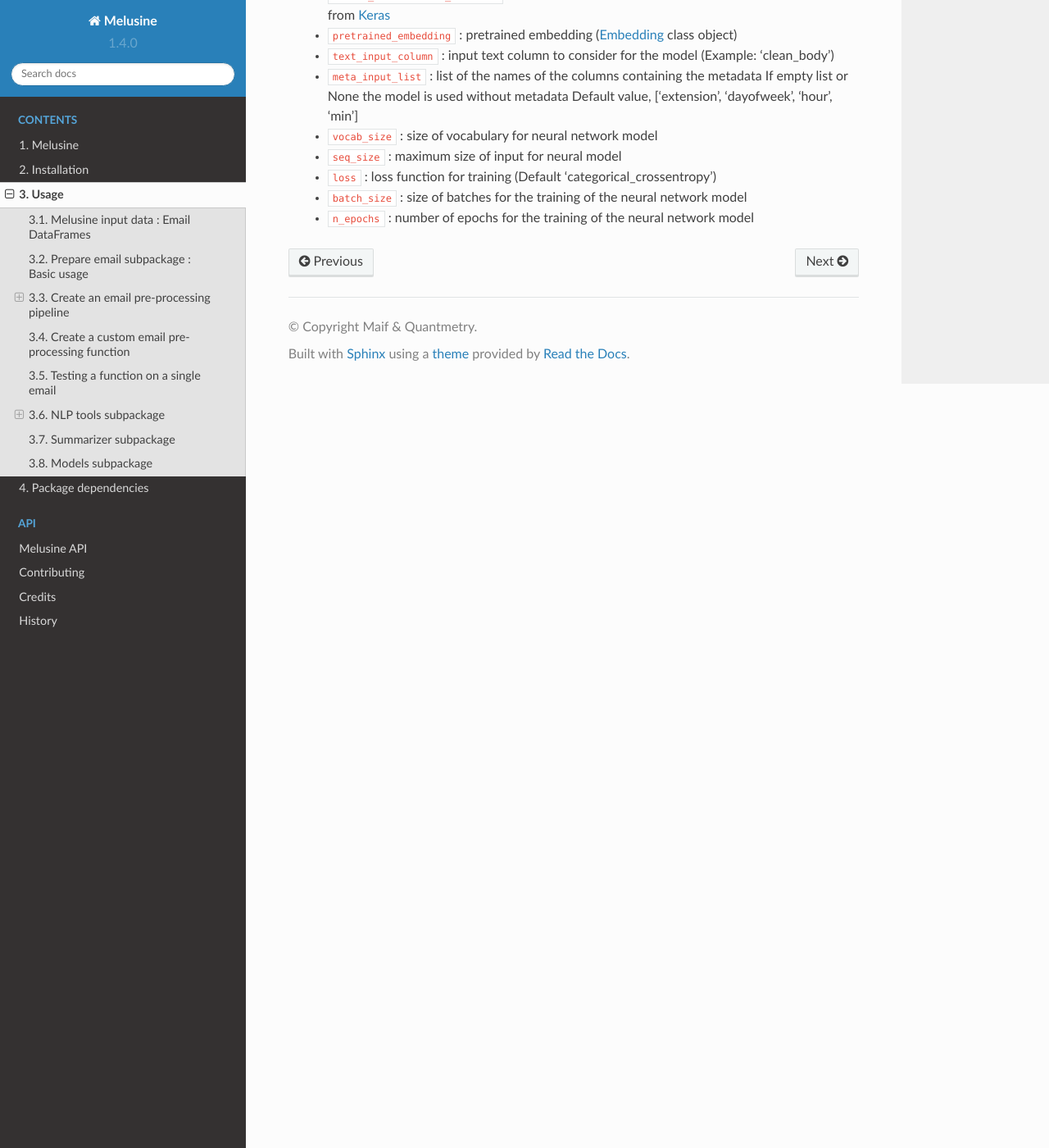
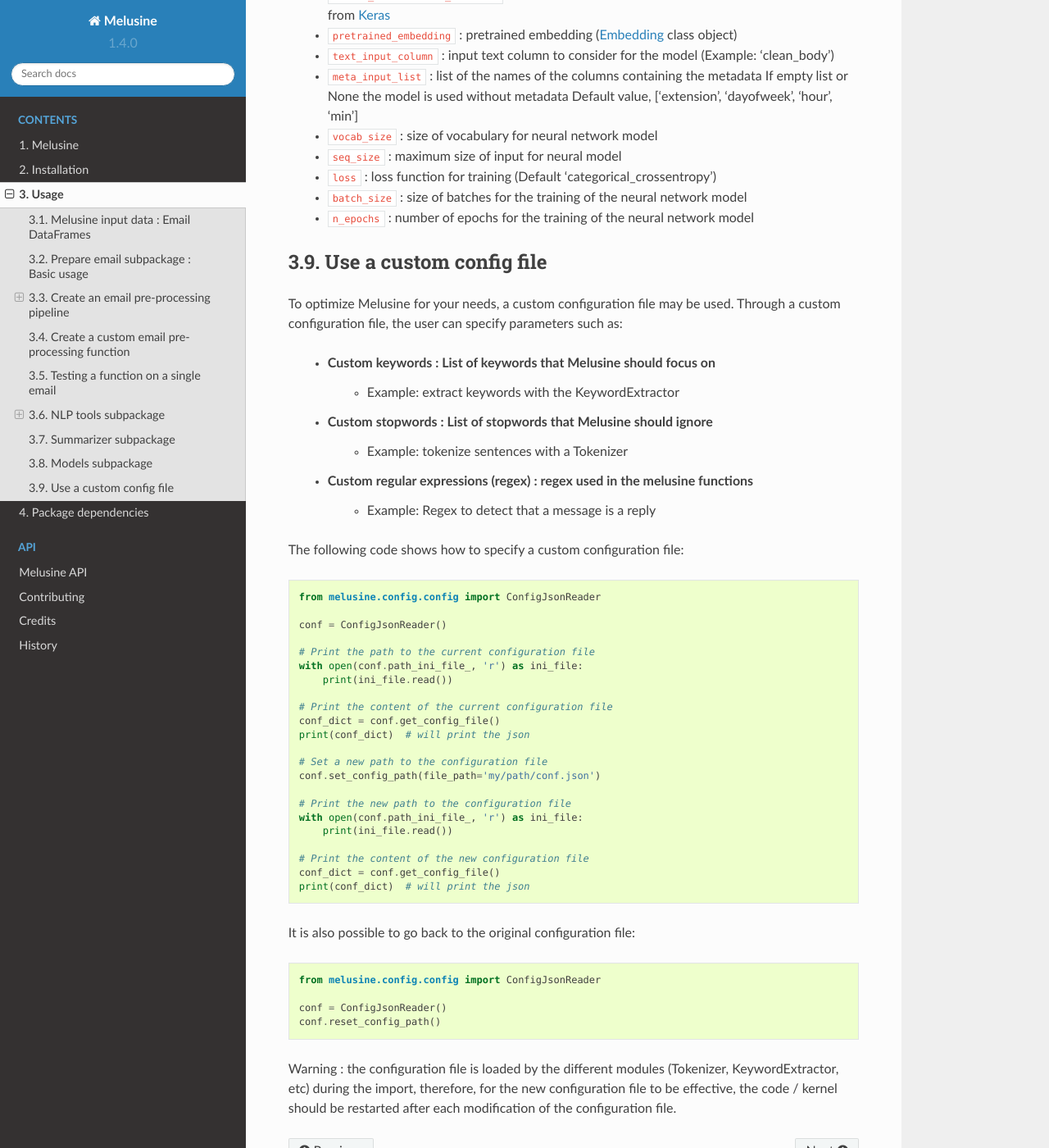
Before and after one commit to MAIF/melusine, a Sphinx documentation site: the page built from docs/usage.rst, in a window 1280 px wide and 1400 px high, scrolled down 12347 px. Shown: the whole window at 82% size. Built offline with Sphinx 7.4.7 and the Read the Docs theme 2.0.0, drawn with Linux system fonts in a browser that asks for light colours.

Commit message:
Conf file in usage and change to config.py

```diff
--- a/docs/usage.rst
+++ b/docs/usage.rst
@@ -604,3 +604,51 @@ The specific parameters of the :ref:`NeuralModel <train>` class are:
     - ``loss`` : loss function for training (Default 'categorical_crossentropy')
     - ``batch_size`` : size of batches for the training of the neural network model
     - ``n_epochs`` : number of epochs for the training of the neural network model
+
+Use a custom config file
+------------------------
+
+To optimize Melusine for your needs, a custom configuration file may be used.
+Through a custom configuration file, the user can specify parameters such as:
+
+    - Custom keywords : List of keywords that Melusine should focus on
+        - Example: extract keywords with the KeywordExtractor
+    - Custom stopwords : List of stopwords that Melusine should ignore
+        - Example: tokenize sentences with a Tokenizer
+    - Custom regular expressions (regex) : regex used in the melusine functions
+        - Example: Regex to detect that a message is a reply
+
+The following code shows how to specify a custom configuration file::
+
+    from melusine.config.config import ConfigJsonReader
+
+    conf = ConfigJsonReader()
+
+    # Print the path to the current configuration file
+    with open(conf.path_ini_file_, 'r') as ini_file:
+        print(ini_file.read())
+
+    # Print the content of the current configuration file
+    conf_dict = conf.get_config_file()
+    print(conf_dict)  # will print the json
+
+    # Set a new path to the configuration file
+    conf.set_config_path(file_path='my/path/conf.json')
+
+    # Print the new path to the configuration file
+    with open(conf.path_ini_file_, 'r') as ini_file:
+        print(ini_file.read())
+
+    # Print the content of the new configuration file
+    conf_dict = conf.get_config_file()
+    print(conf_dict)  # will print the json
+
+It is also possible to go back to the original configuration file::
+
+    from melusine.config.config import ConfigJsonReader
+
+    conf = ConfigJsonReader()
+    conf.reset_config_path()
+
+Warning : the configuration file is loaded by the different modules (Tokenizer, KeywordExtractor, etc) during the import,
+therefore, for the new configuration file to be effective, the code / kernel should be restarted after each modification of the configuration file.
```
